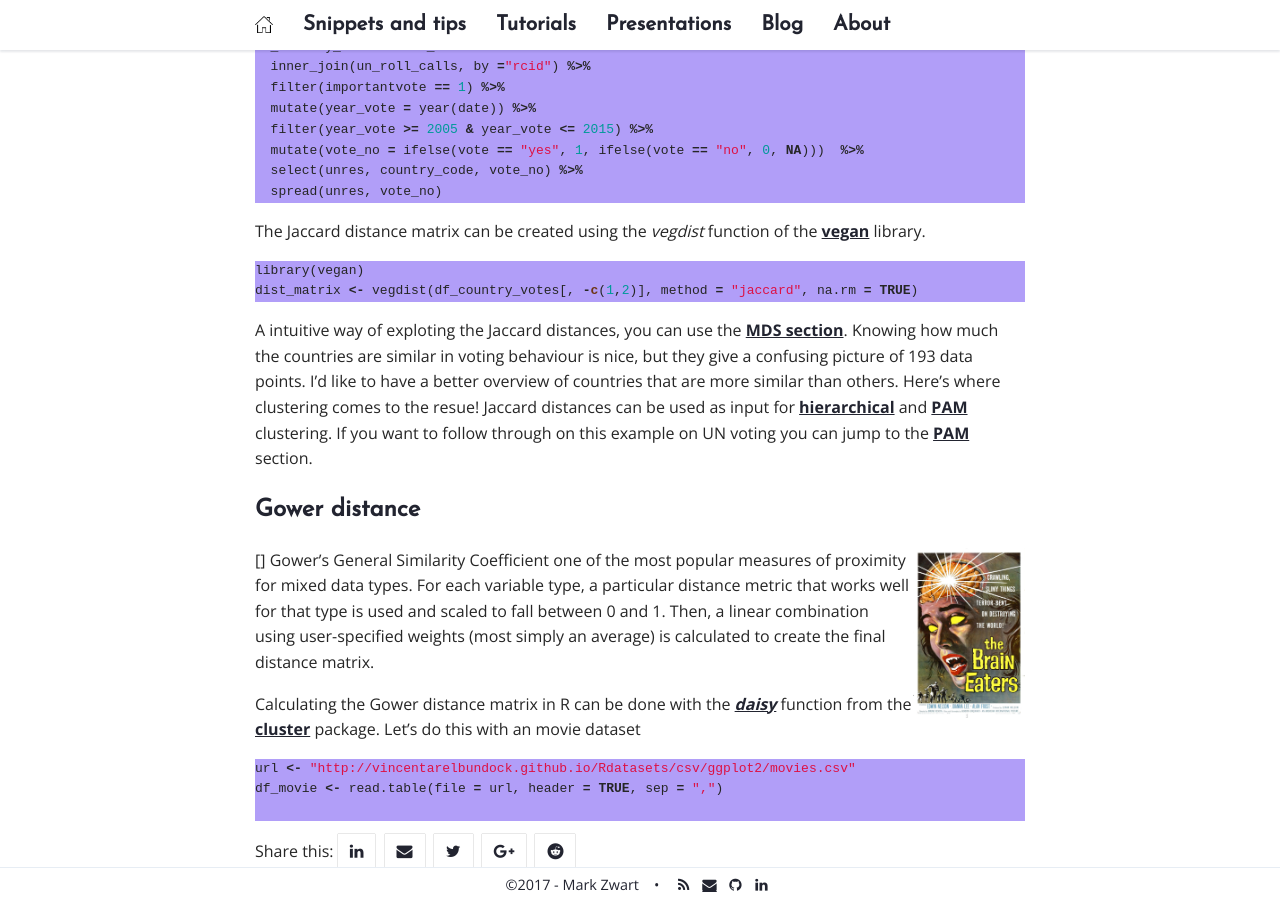
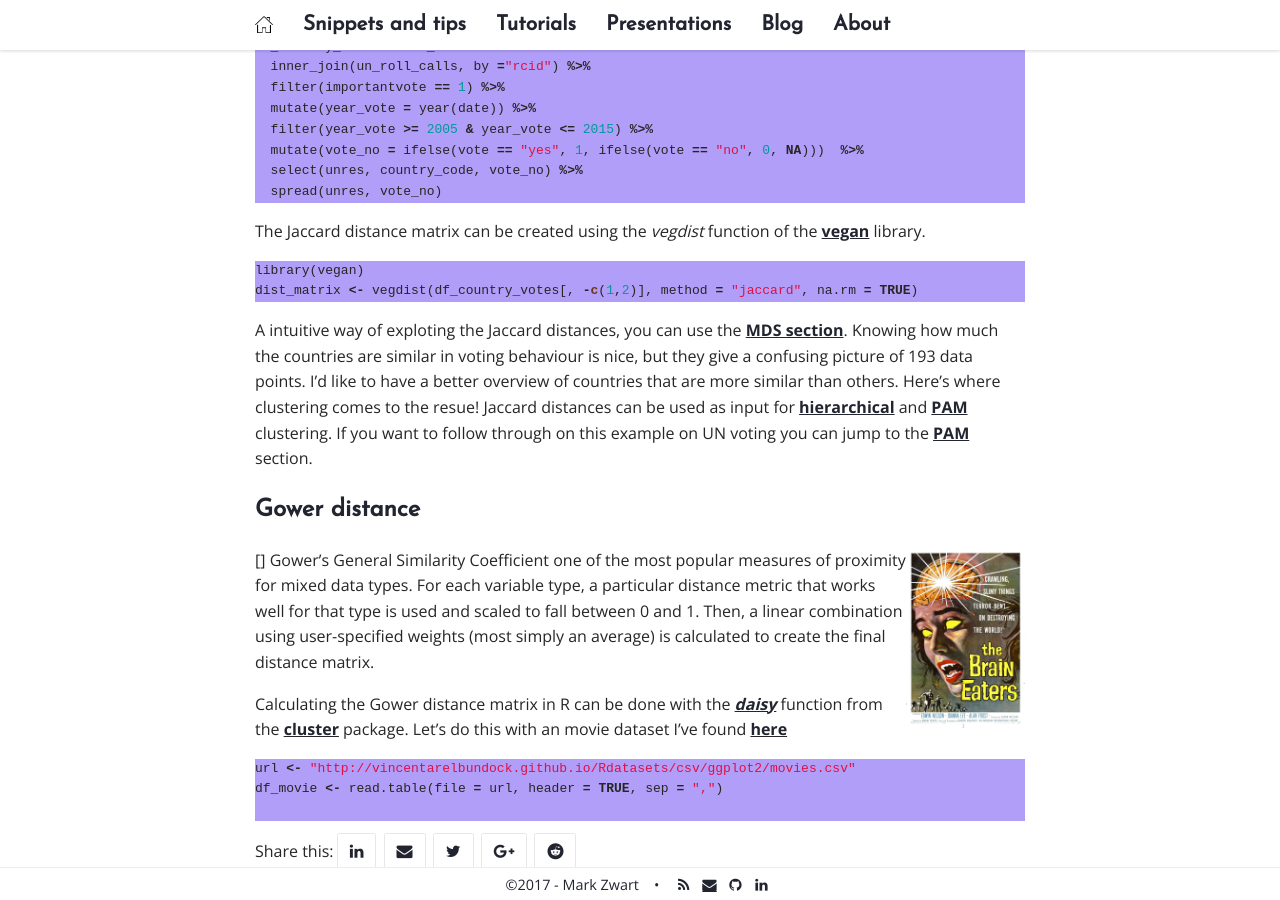
Before and after one commit to mark-me/mark-me.github.io, a Jekyll site: the page built from _pages/tutorials/distance-measures/distance-measures.md, in a window 1280 px wide and 900 px high, scrolled down 2071 px. Built offline with Jekyll 4.4.1, drawn with Linux system fonts in a browser that asks for light colours; nearby versions of some CDN libraries; comment, search, counter and statistics services are not loaded.

Commit message:
Update distance-measures.md

````diff
--- a/_pages/tutorials/distance-measures/distance-measures.md
+++ b/_pages/tutorials/distance-measures/distance-measures.md
@@ -74,10 +74,10 @@ A intuitive way of exploting the Jaccard distances, you can use the [MDS section
 
 ## Gower distance
 
-[<img src="/_pages/tutorials/distance-measures/brain-eaters.jpg" width="112" height="170" align="right"/>]
+[<img src="/_pages/tutorials/distance-measures/brain-eaters.jpg" width="119" height="180" align="right"/>]
 Gower's General Similarity Coefficient one of the most popular measures of proximity for mixed data types. For each variable type, a particular distance metric that works well for that type is used and scaled to fall between 0 and 1. Then, a linear combination using user-specified weights (most simply an average) is calculated to create the final distance matrix.
 
-Calculating the Gower distance matrix in R can be done with the _[daisy](https://www.rdocumentation.org/packages/cluster/topics/daisy)_ function from the **[cluster](https://www.rdocumentation.org/packages/cluster)** package. Let's do this with an movie dataset
+Calculating the Gower distance matrix in R can be done with the _[daisy](https://www.rdocumentation.org/packages/cluster/topics/daisy)_ function from the **[cluster](https://www.rdocumentation.org/packages/cluster)** package. Let's do this with an movie dataset I've found [here](https://rpubs.com/arun_infy13/97529)
 ```r
 url <- "http://vincentarelbundock.github.io/Rdatasets/csv/ggplot2/movies.csv"
 df_movie <- read.table(file = url, header = TRUE, sep = ",")
````
